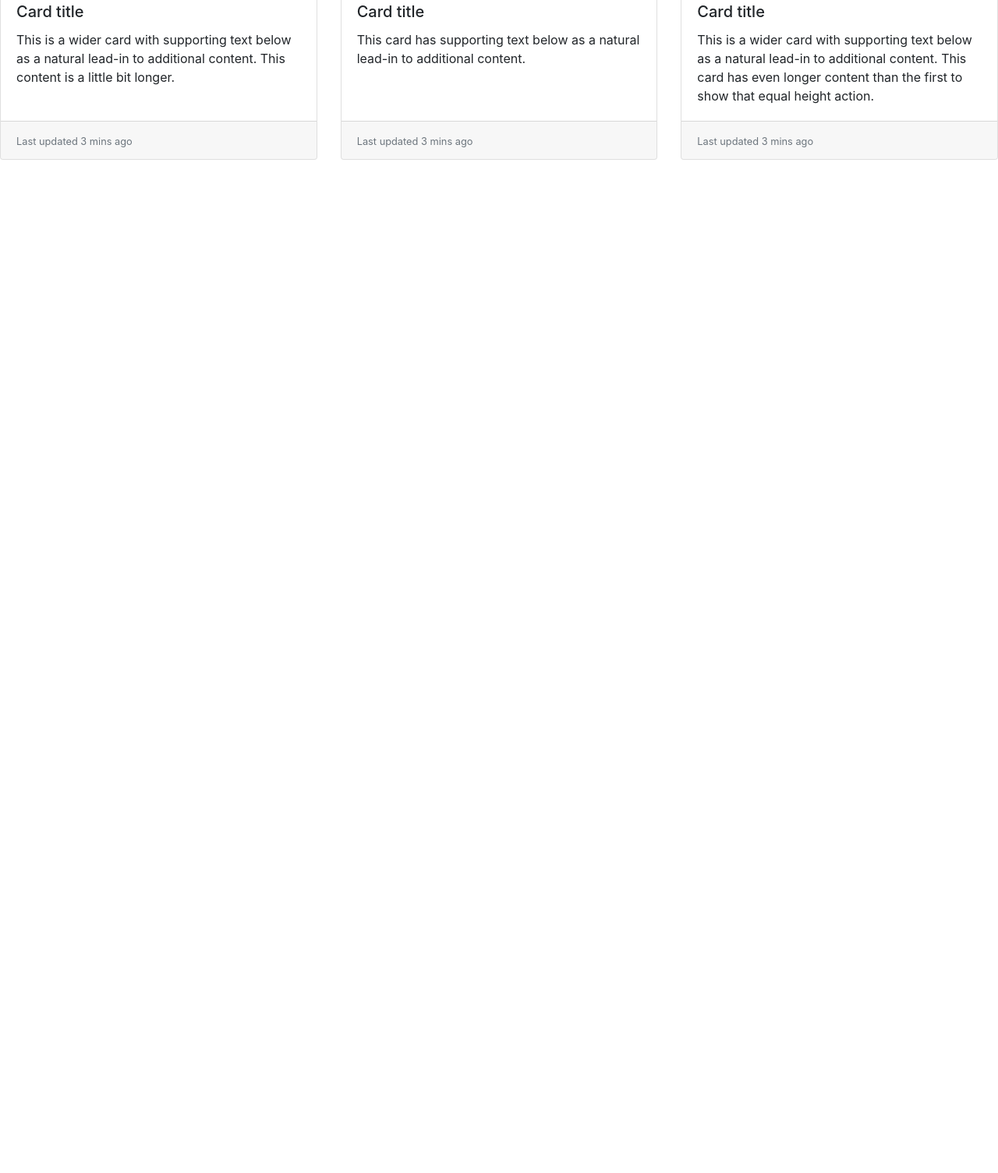
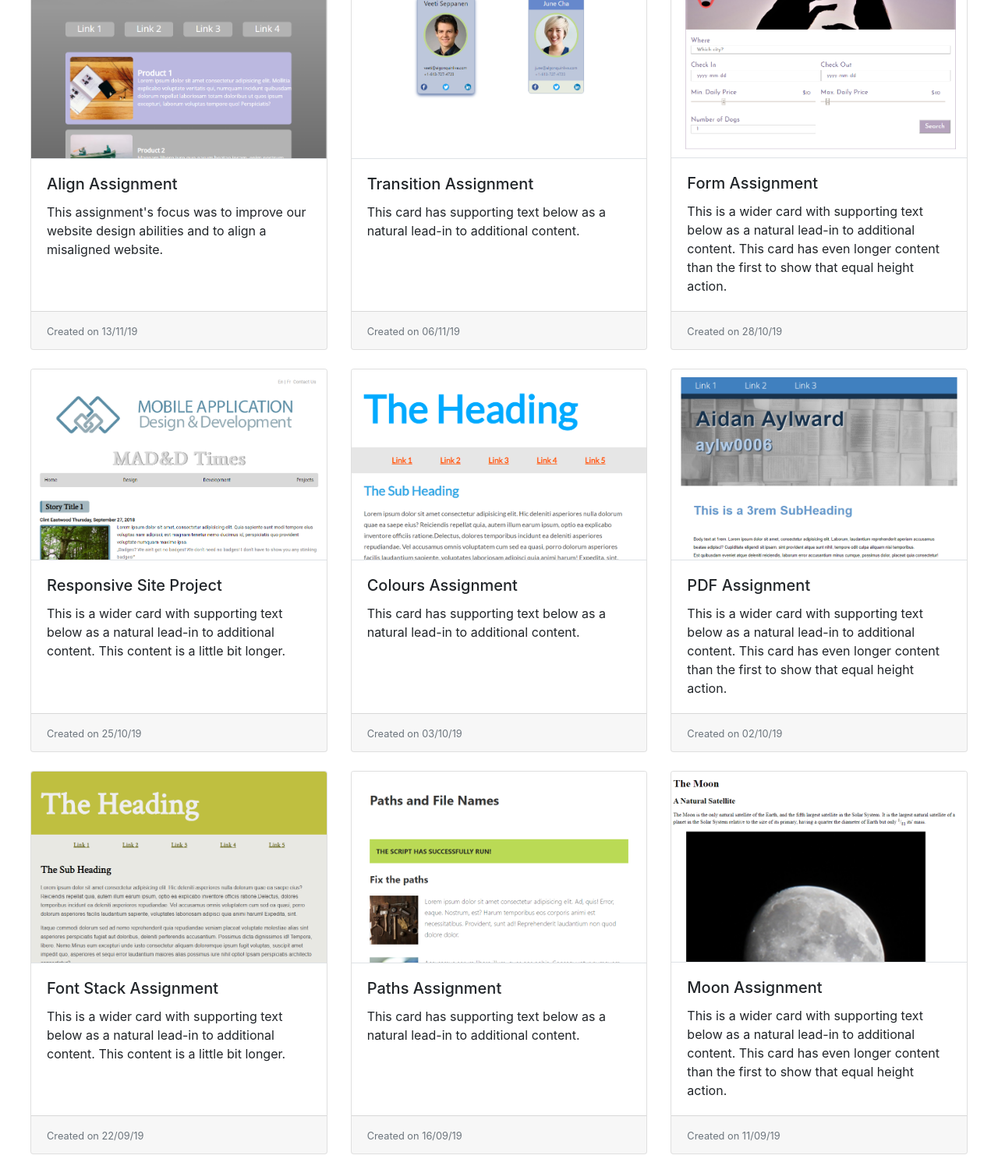
Before and after one commit to aylw0006/portfolio, a plain HTML site: page portfolio.html in a window 1280 px wide. Shown: the part 450-1955 px from the top of the page at 78% size. Before the commit the page ends 800 px from the top, so only its background shows below. Drawn offline with nearby package versions, Linux system fonts and the light colour scheme.

Commit message:
completed portfolio page

```diff
--- a/portfolio.html
+++ b/portfolio.html
@@ -38,38 +38,108 @@
         </div>
     </header>
 
-    <div class="card-deck">
+    <div class="card-deck m-4">
         <div class="card">
-            <img src="..." class="card-img-top" alt="...">
-            <div class="card-body">
-                <h5 class="card-title">Card title</h5>
+            <a href="https://aylw0006.github.io/align/"><img src="img/align-1.PNG" class="card-img-top" alt="Screenshot Of Align Assignment"></a>
+            <div class="card-body border-top">
+                <h5 class="card-title">Align Assignment</h5>
+                <p class="card-text">This assignment's focus was to improve our website design abilities and to align a misaligned website.</p>
+            </div>
+            <div class="card-footer">
+                <small class="text-muted">Created on 13/11/19</small>
+            </div>
+        </div>
+        <div class="card">
+            <a href="https://aylw0006.github.io/transitions/transitions.html"><img src="img/transition-2.PNG" class="card-img-top" alt="Screenshot Of Transition Assignment"></a>
+            <div class="card-body border-top">
+                <h5 class="card-title">Transition Assignment</h5>
+                <p class="card-text">This card has supporting text below as a natural lead-in to additional content.</p>
+            </div>
+            <div class="card-footer">
+                <small class="text-muted">Created on 06/11/19</small>
+            </div>
+        </div>
+        <div class="card">
+            <a href="https://aylw0006.github.io/grrbnb/"><img src="img/grrbnb-3.PNG" class="card-img-top" alt="Screenshot Of Form Assignment"></a>
+            <div class="card-body border-top">
+                <h5 class="card-title">Form Assignment</h5>
+                <p class="card-text">This is a wider card with supporting text below as a natural lead-in to additional content. This card has even longer content than the first to show that equal height action.</p>
+            </div>
+            <div class="card-footer">
+                <small class="text-muted">Created on 28/10/19</small>
+            </div>
+        </div>
+    </div>
+    <div class="card-deck m-4">
+        <div class="card">
+            <a href="https://mad9013.github.io/fonts-colors-layout-steve-aylw0006/"><img src="img/project-4.PNG" class="card-img-top" alt="Screenshot Of Responsive Site Project"></a>
+            <div class="card-body border-top">
+                <h5 class="card-title">Responsive Site Project</h5>
                 <p class="card-text">This is a wider card with supporting text below as a natural lead-in to additional content. This content is a little bit longer.</p>
             </div>
             <div class="card-footer">
-                <small class="text-muted">Last updated 3 mins ago</small>
+                <small class="text-muted">Created on 25/10/19</small>
             </div>
         </div>
         <div class="card">
-            <img src="..." class="card-img-top" alt="...">
-            <div class="card-body">
-                <h5 class="card-title">Card title</h5>
+            <a href="https://aylw0006.github.io/colours/colours.html"><img src="img/colours-5.PNG" class="card-img-top" alt="Screenshot Of Colours Assignment"></a>
+            <div class="card-body border-top">
+                <h5 class="card-title">Colours Assignment</h5>
                 <p class="card-text">This card has supporting text below as a natural lead-in to additional content.</p>
             </div>
             <div class="card-footer">
-                <small class="text-muted">Last updated 3 mins ago</small>
+                <small class="text-muted">Created on 03/10/19</small>
             </div>
         </div>
         <div class="card">
-            <img src="..." class="card-img-top" alt="...">
-            <div class="card-body">
-                <h5 class="card-title">Card title</h5>
+            <a href="https://aylw0006.github.io/html-css-pdf/"><img src="img/pdf-6.PNG" class="card-img-top" alt="Screenshot Of PDF Assignment"></a>
+            <div class="card-body border-top">
+                <h5 class="card-title">PDF Assignment</h5>
                 <p class="card-text">This is a wider card with supporting text below as a natural lead-in to additional content. This card has even longer content than the first to show that equal height action.</p>
             </div>
             <div class="card-footer">
-                <small class="text-muted">Last updated 3 mins ago</small>
+                <small class="text-muted">Created on 02/10/19</small>
+            </div>
+        </div>
+    </div>
+    <div class="card-deck m-4">
+        <div class="card">
+            <a href="https://aylw0006.github.io/stacks/stacks.html"><img src="img/fonts-7.PNG" class="card-img-top" alt="Screenshot Of Font Stack Assignment"></a>
+            <div class="card-body border-top">
+                <h5 class="card-title">Font Stack Assignment</h5>
+                <p class="card-text">This is a wider card with supporting text below as a natural lead-in to additional content. This content is a little bit longer.</p>
+            </div>
+            <div class="card-footer">
+                <small class="text-muted">Created on 22/09/19</small>
+            </div>
+        </div>
+        <div class="card">
+            <a href="https://aylw0006.github.io/paths/"><img src="img/paths-8.PNG" class="card-img-top" alt="Screenshot Of Paths Assignment"></a>
+            <div class="card-body border-top">
+                <h5 class="card-title">Paths Assignment</h5>
+                <p class="card-text">This card has supporting text below as a natural lead-in to additional content.</p>
+            </div>
+            <div class="card-footer">
+                <small class="text-muted">Created on 16/09/19</small>
+            </div>
+        </div>
+        <div class="card">
+            <a href="https://aylw0006.github.io/moon/"><img src="img/moon-9.PNG" class="card-img-top" alt="Screenshot Of Moon Assignment"></a>
+            <div class="card-body border-top">
+                <h5 class="card-title">Moon Assignment</h5>
+                <p class="card-text">This is a wider card with supporting text below as a natural lead-in to additional content. This card has even longer content than the first to show that equal height action.</p>
+            </div>
+            <div class="card-footer">
+                <small class="text-muted">Created on 11/09/19</small>
             </div>
         </div>
     </div>
 
+
+    <!-- Content goes above -->
+    <script src="https://code.jquery.com/jquery-3.3.1.slim.min.js" integrity="sha384-q8i/X+965DzO0rT7abK41JStQIAqVgRVzpbzo5smXKp4YfRvH+8abtTE1Pi6jizo" crossorigin="anonymous"></script>
+    <script src="https://cdnjs.cloudflare.com/ajax/libs/popper.js/1.14.3/umd/popper.min.js" integrity="sha384-ZMP7rVo3mIykV+2+9J3UJ46jBk0WLaUAdn689aCwoqbBJiSnjAK/l8WvCWPIPm49" crossorigin="anonymous"></script>
+    <script src="https://stackpath.bootstrapcdn.com/bootstrap/4.1.3/js/bootstrap.min.js" integrity="sha384-ChfqqxuZUCnJSK3+MXmPNIyE6ZbWh2IMqE241rYiqJxyMiZ6OW/JmZQ5stwEULTy" crossorigin="anonymous"></script>
+    <!-- Own js scripts go below-->
 </body>
 </html>
```
Also changed, not shown: img/align-1.PNG (added), img/colours-5.PNG (added), img/fonts-7.PNG (added), img/grrbnb-3.PNG (added), img/moon-9.PNG (added), img/paths-8.PNG (added), img/pdf-6.PNG (added), img/project-4.PNG (added), img/transition-2.PNG (added).
